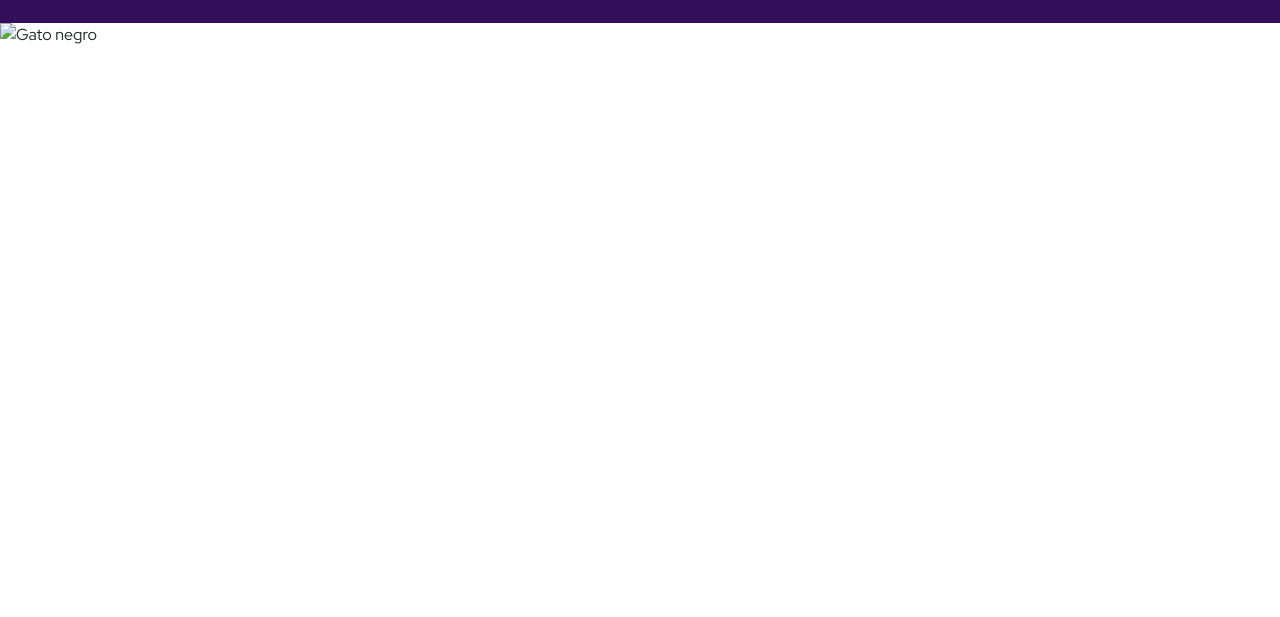
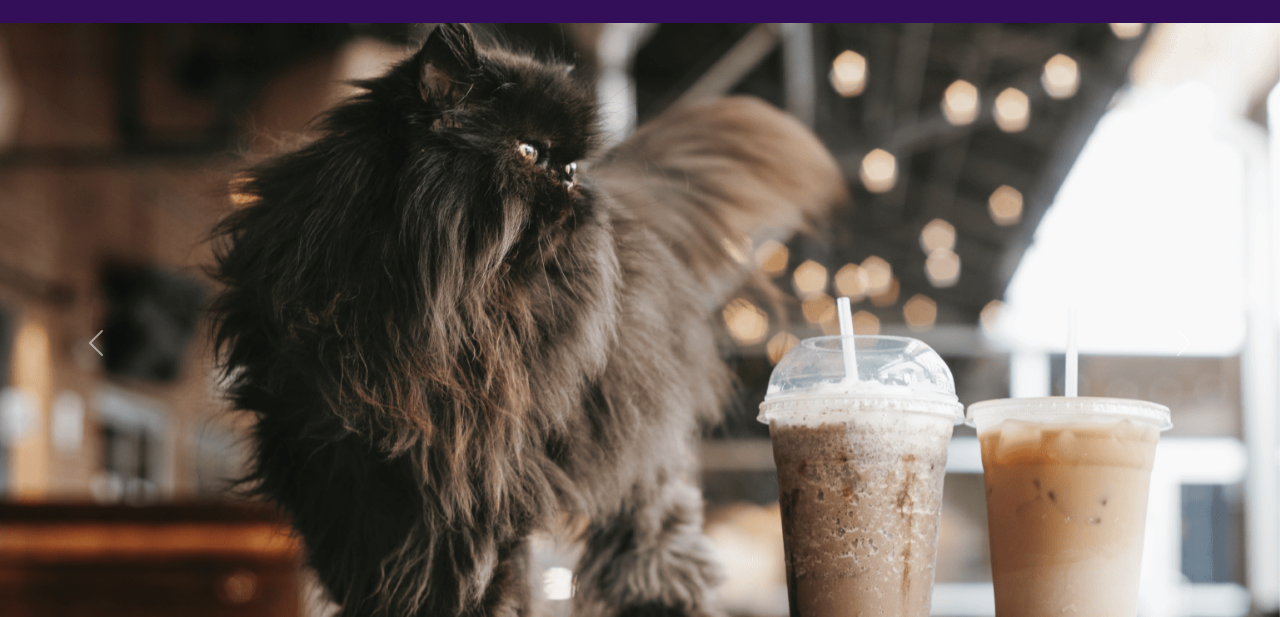
Before and after one commit to Nachova77/catfe-web, a plain HTML site: page index.html in a window 1280 px wide. Shown: the part 152-769 px from the top of the page. Drawn offline with nearby package versions, Linux system fonts and the light colour scheme.

Commit message:
Carousell img cover

```diff
--- a/css/styles.css
+++ b/css/styles.css
@@ -54,8 +54,13 @@ nav div ul li a {
 
 /*Body style */
 
-.carousel {
-    height: 75vh;
+.carousel-item {
+    height: 80vh;
+}
+
+.c-img {
+    height: 100%;
+    object-fit: cover;
 }
 
 .cards {
--- a/index.html
+++ b/index.html
@@ -48,13 +48,13 @@
       </div>
       <div class="carousel-inner">
         <div class="carousel-item active">
-          <img src="./assets/Casrrusel  1.png" class="d-block w-100" alt="Gato negro">
+          <img src="./assets/Carrusel 1.png" class="d-block c-img w-100" alt="Gato negro">
         </div>
         <div class="carousel-item">
-          <img src="./assets/Carrusel 2.png" class="d-block w-100" alt="Gato acostado">
+          <img src="./assets/Carrusel 2.png" class="d-block c-img w-100" alt="Gato acostado">
         </div>
         <div class="carousel-item">
-          <img src="./assets/Carrusel 3.png" class="d-block w-100" alt="Acariciando gato">
+          <img src="./assets/Carrusel 3.png" class="d-block c-img w-100" alt="Acariciando gato">
         </div>
       </div>
       <button class="carousel-control-prev" type="button" data-bs-target="#carouselExampleIndicators"
```
